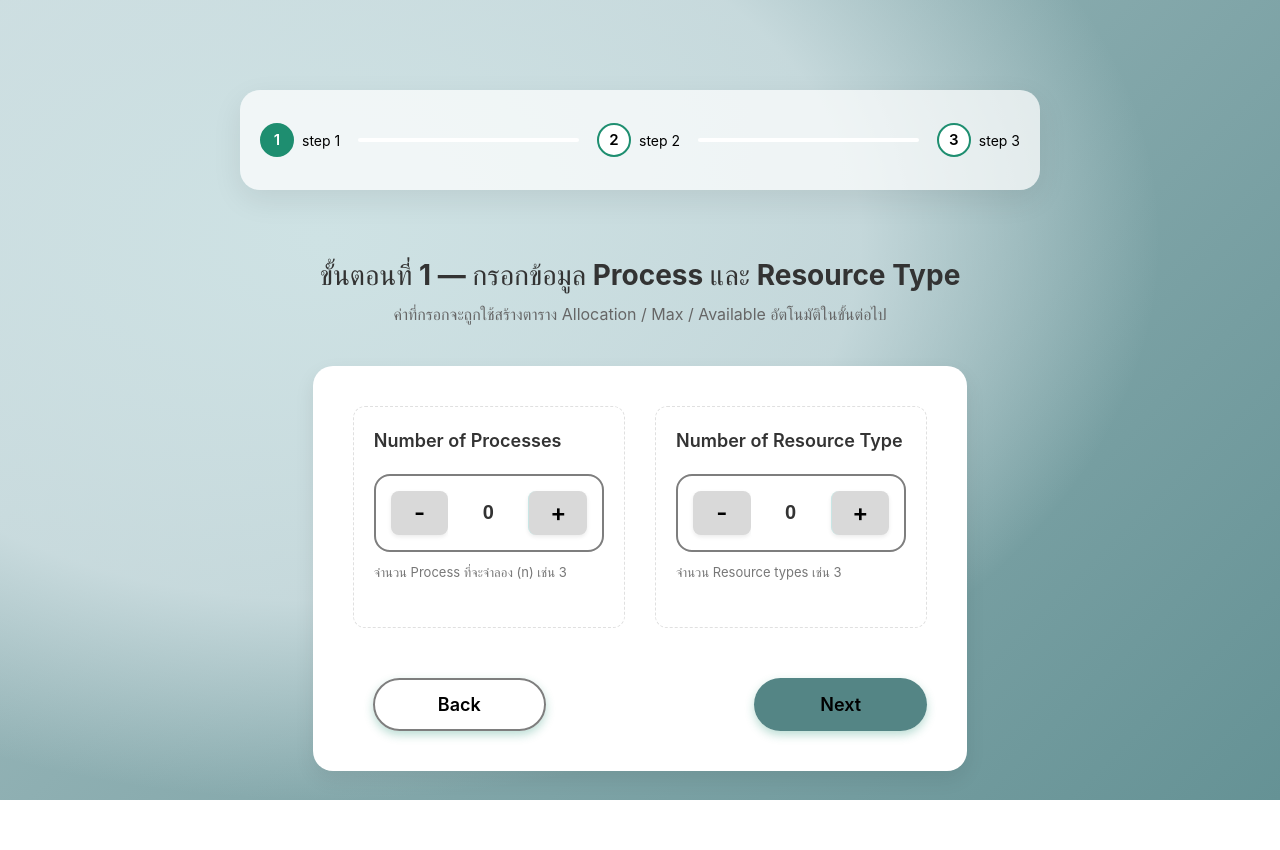
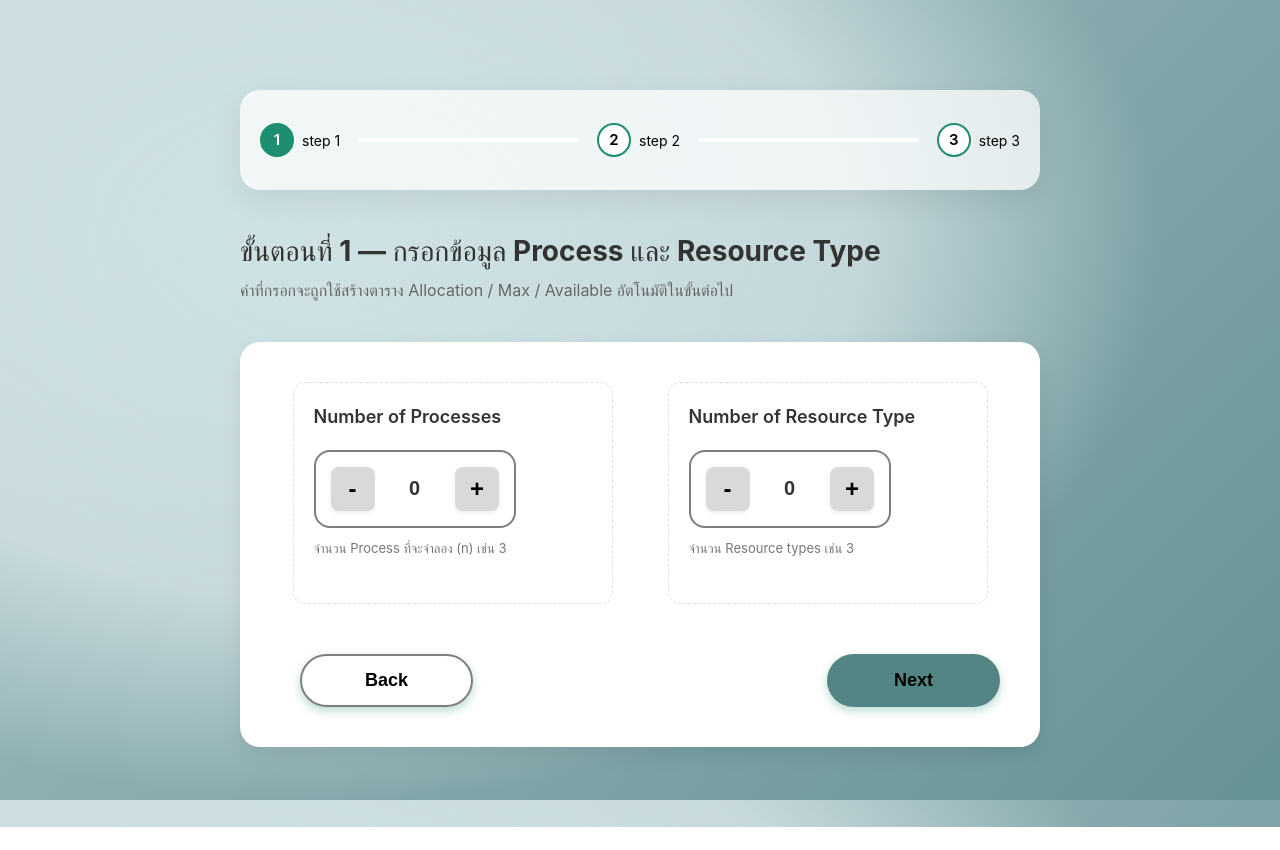
Before and after one commit to pls2s/OS-Project, a React (Vite) app in the folder OS-Project/: page /setup in a window 1280 px wide. After the commit the page ends 827 px from the top, so only its background shows below. Built offline with nearby package versions, Linux system fonts and the light colour scheme.

Commit message:
เพิ่ม step bar is active 2 และแก้ให้สีตามต้องการได้เเล้ว

```diff
--- a/OS-Project/src/components/InputResourcePage.css
+++ b/OS-Project/src/components/InputResourcePage.css
@@ -1,15 +1,12 @@
 .setup-container {
-    padding: 0 0 40px;          /* เผื่อที่ด้านล่างนิดนึง */
+    padding: 0;
     text-align: center;
     width: 100%;
     max-width: 1000px;
-    margin: 0 auto;             /* จัดให้อยู่กลาง */
-
-    /* ให้สูงอย่างน้อยเท่ากับ “ความสูงจอ” */
-    min-height: 100vh;          /* << เปลี่ยนจาก 100% เป็น 100vh */
-
-    display: flex;
-    flex-direction: column;
+    position: relative;
+    z-index: 1;
+    padding-bottom: 80px;
+    background-color: transparent;
 }
 
 .stepper-bar {
--- a/OS-Project/src/components/SetupPage.css
+++ b/OS-Project/src/components/SetupPage.css
@@ -2,7 +2,6 @@
 body {
     font-family: 'Inter', sans-serif;
     margin: 0;
-    background-color: #e0f2f1;
     min-height: 100vh;
     display: flex;
     justify-content: center;
--- a/OS-Project/src/components/WelcomePage.css
+++ b/OS-Project/src/components/WelcomePage.css
@@ -4,9 +4,6 @@ html,body{height:100%}
 body{
   margin:0; font-family:"Inter", system-ui, -apple-system, Segoe UI, Roboto, Helvetica, Arial;
   color:var(--text);
-  background:
-    radial-gradient(1200px 800px at 25% 30%, var(--bg1) 0%, rgba(217,231,234,0.75) 45%, transparent 70%),
-    linear-gradient(135deg, var(--bg2) 0%, var(--bg3) 100%);
   overflow-x:hidden;
   justify-content:center;
 }
--- a/OS-Project/src/index.css
+++ b/OS-Project/src/index.css
@@ -10,14 +10,16 @@
   --button:#1E1E1E;
   --button-text:#ffffff;
   --accent:#f4b400;
+
+  --accent-green: #1E8E70;
+  --light-green: #e0f2f1;
+
   font-family: system-ui, Avenir, Helvetica, Arial, sans-serif;
   line-height: 1.5;
   font-weight: 400;
-
   color-scheme: light dark;
   color: rgba(255, 255, 255, 0.87);
-  background-color: radial-gradient(1200px 800px at 25% 30%, var(--bg1) 0%, rgba(217,231,234,0.75) 45%, transparent 70%),
-    linear-gradient(135deg, var(--bg2) 0%, var(--bg3) 100%);;
+  background-color: #242424;
 
   font-synthesis: none;
   text-rendering: optimizeLegibility;
@@ -25,7 +27,15 @@
   -moz-osx-font-smoothing: grayscale;
 }
 
-
+*{box-sizing:border-box}
+html {
+  background:
+    radial-gradient(1200px 800px at 25% 30%, var(--bg1) 0%, rgba(217,231,234,0.75) 45%, transparent 70%),
+    linear-gradient(135deg, var(--bg2) 0%, var(--bg3) 100%);
+  min-height: 100vh;
+    background-attachment: fixed;
+  background-color: transparent;
+}
 a {
   font-weight: 500;
   color: #646cff;
@@ -36,24 +46,14 @@ a:hover {
 }
 
 body {
-  mmargin:0;
+  margin:0;
   font-family:"Inter", system-ui, -apple-system, Segoe UI, Roboto, Helvetica, Arial;
   color:var(--text);
-
-  /* 🎯 KEY FIX: กำหนด background-color เป็น transparent เพื่อให้เห็น Gradient ผ่านทะลุได้ */
+  background: none;
   background-color: transparent;
-
-  /* สั่งตรึง Gradient */
-  background-attachment: fixed;
-  min-height: 100vh;
-
-  /* Gradient ของคุณ */
-  background:
-    radial-gradient(1200px 800px at 25% 30%, var(--bg1) 0%, rgba(217,231,234,0.75) 45%, transparent 70%),
-    linear-gradient(135deg, var(--bg2) 0%, var(--bg3) 100%);
-
-  overflow-x:hidden;
-  justify-content:center;
+  padding-top: 50px;
+  padding-bottom: 80px;
+  box-sizing: border-box;
 }
 
 h1 {
@@ -61,24 +61,7 @@ h1 {
   line-height: 1.1;
 }
 
-button {
-  border-radius: 8px;
-  border: 1px solid transparent;
-  padding: 0.6em 1.2em;
-  font-size: 1em;
-  font-weight: 500;
-  font-family: inherit;
-  background-color: #1a1a1a;
-  cursor: pointer;
-  transition: border-color 0.25s;
-}
-button:hover {
-  border-color: #646cff;
-}
-button:focus,
-button:focus-visible {
-  outline: 4px auto -webkit-focus-ring-color;
-}
+
 
 @media (prefers-color-scheme: light) {
   :root {
```
